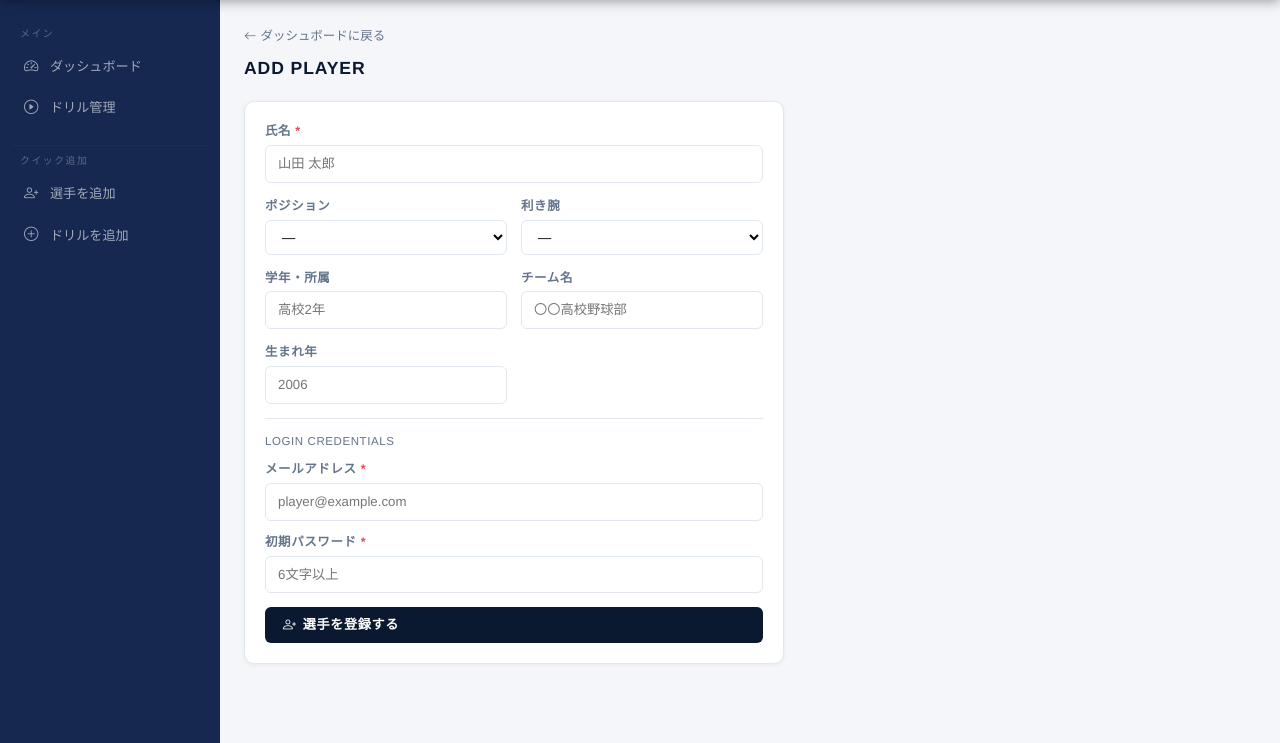
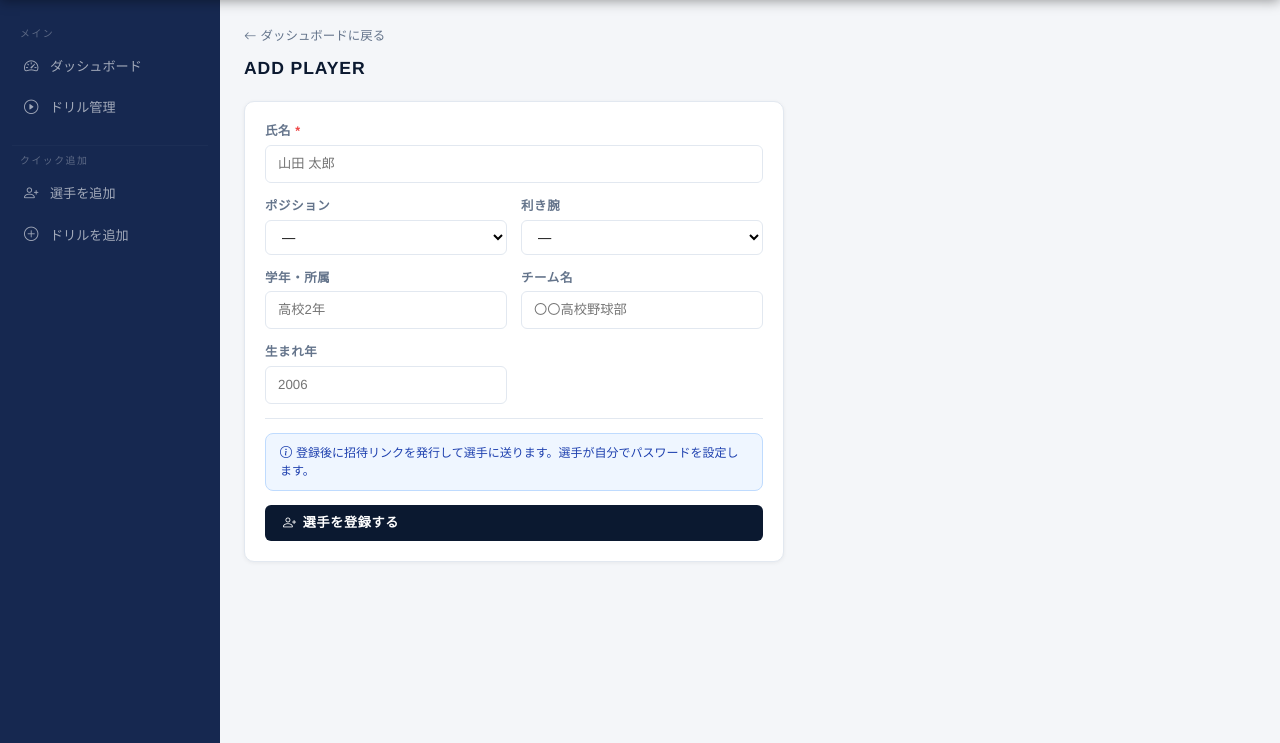
Before and after one commit to nfukuoka-sys/baseball-coaching, a Flask app: page /coach/players/new in a window 1280 px wide. Shown: the part 57-800 px from the top of the page. Run offline with Flask 3, Linux system fonts and the light colour scheme; a user stored in the database is signed in.

Commit message:
feat: invite-link based player registration (no password on creation)

```diff
--- a/app.py
+++ b/app.py
@@ -480,26 +480,22 @@ def coach_dashboard():
 @coach_required
 def new_player():
     if request.method == 'POST':
-        name  = request.form.get('name', '').strip()
-        email = request.form.get('email', '').strip().lower() or None
-        pw    = request.form.get('password', '').strip()
-
-        if email and User.query.filter_by(email=email).first():
-            flash('このメールアドレスはすでに登録されています', 'error')
-            return render_template('coach/new_player.html')
-
-        status = 'active' if email and pw else 'pending'
-        u = User(name=name, email=email, role='player', status=status,
+        name = request.form.get('name', '').strip()
+        u = User(name=name, role='player', status='pending',
                  position=request.form.get('position') or None,
                  grade=request.form.get('grade') or None,
                  team=request.form.get('team') or None,
                  born_year=to_int(request.form.get('born_year')),
                  dominant_hand=request.form.get('dominant_hand') or None)
-        if pw:
-            u.set_password(pw)
         db.session.add(u)
         db.session.commit()
-        flash(f'選手「{name}」を登録しました', 'success')
+        # 招待トークンを自動発行
+        token = InviteToken(player_id=u.id,
+                            token=secrets.token_urlsafe(32),
+                            expires_at=datetime.utcnow() + timedelta(days=7))
+        db.session.add(token)
+        db.session.commit()
+        flash(f'選手「{name}」を登録しました。招待リンクを発行しました。', 'success')
         return redirect(url_for('player_detail', player_id=u.id))
 
     return render_template('coach/new_player.html')
--- a/templates/coach/new_player.html
+++ b/templates/coach/new_player.html
@@ -46,18 +46,8 @@
       </div>
 
       <div style="border-top:1px solid var(--dm-border);padding-top:14px;margin-bottom:14px;">
-        <div style="font-size:.72rem;color:var(--dm-muted);letter-spacing:.05em;margin-bottom:10px;">
-          LOGIN CREDENTIALS
-        </div>
-        <div style="display:grid;gap:12px;">
-          <div>
-            <label class="dm-form-label">メールアドレス <span style="color:#ef4444;">*</span></label>
-            <input type="email" name="email" class="dm-input" placeholder="player@example.com" required>
-          </div>
-          <div>
-            <label class="dm-form-label">初期パスワード <span style="color:#ef4444;">*</span></label>
-            <input type="password" name="password" class="dm-input" placeholder="6文字以上" required minlength="6">
-          </div>
+        <div style="background:#eff6ff;border:1px solid #bfdbfe;border-radius:8px;padding:10px 14px;font-size:.75rem;color:#1e40af;">
+          <i class="bi bi-info-circle me-1"></i>登録後に招待リンクを発行して選手に送ります。選手が自分でパスワードを設定します。
         </div>
       </div>
 
```
